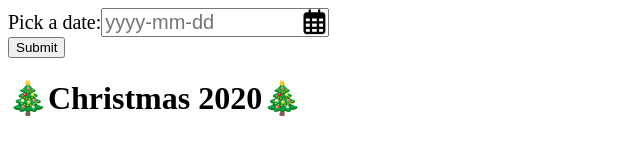
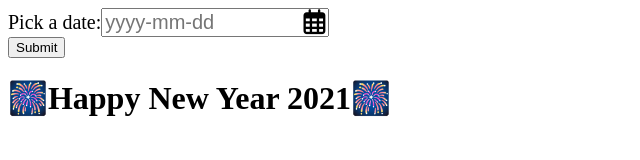
Before and after one commit to martinLuigiQuang/customizable-calendar, a plain HTML site: page index.html in a window 1280 px wide. Shown: the whole page, without its empty margins (0-640 px from the left). Drawn offline with Linux system fonts and the light colour scheme.

Commit message:
updated content of main page

```diff
--- a/index.html
+++ b/index.html
@@ -17,7 +17,7 @@
             <div class="datePicker"></div>
             <button>Submit</button>
         </form>
-        <h1>🎄Christmas 2020🎄</h1>
+        <h1>🎆Happy New Year 2021🎆</h1>
         <section class="holidaySong"></section>
     </div>
     <script src="https://kit.fontawesome.com/6ef8eb0028.js" crossorigin="anonymous"></script>
```
